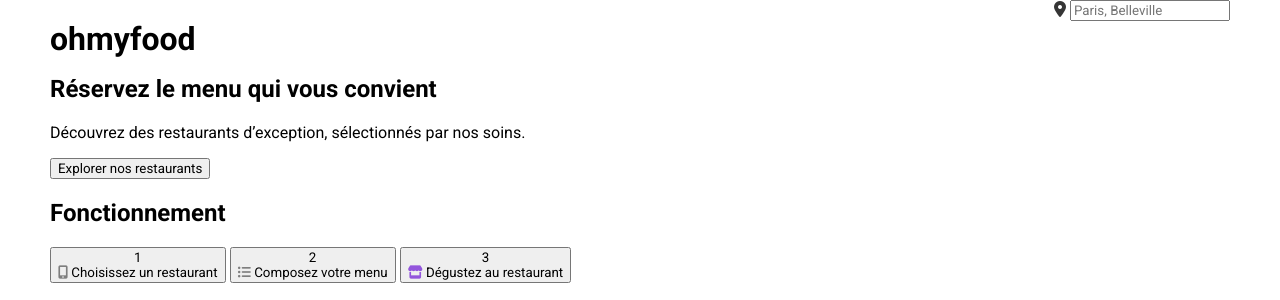
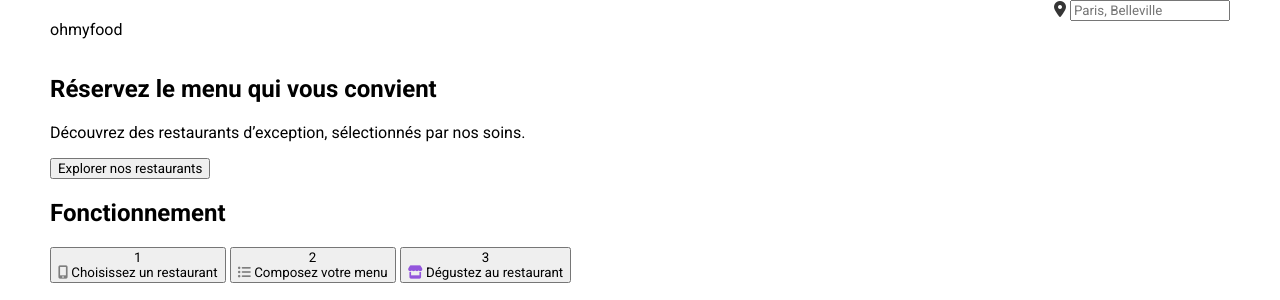
Before and after one commit to RodolpheACHY/ohmyfood, a plain HTML site: page index.html in a window 1280 px wide. Shown: the top 300 px of the page. Drawn offline with Linux system fonts and the light colour scheme; a web font is replaced by a local one.

Commit message:
Update img logo ohmyfood by div+text in Header
J'ai remplace l'img du logo ohmyfood par une div avec du texte a
laquelle je vais appliquer des proprietes pour avoir le meme rendu que
le logo. C'est d'ailleurs fait de cette facon sur la maquette.

```diff
--- a/index.html
+++ b/index.html
@@ -23,7 +23,7 @@
   <body>
     <div class="main-container">
       <header class="appBar">
-        <h1 class="appBar__logo">ohmyfood</h1>
+        <div class="appBar__logo">ohmyfood</div>
         <div class="appBar__localisation">
           <form class="appBar__form" action="/rechercher" method="get">
             <i
```
